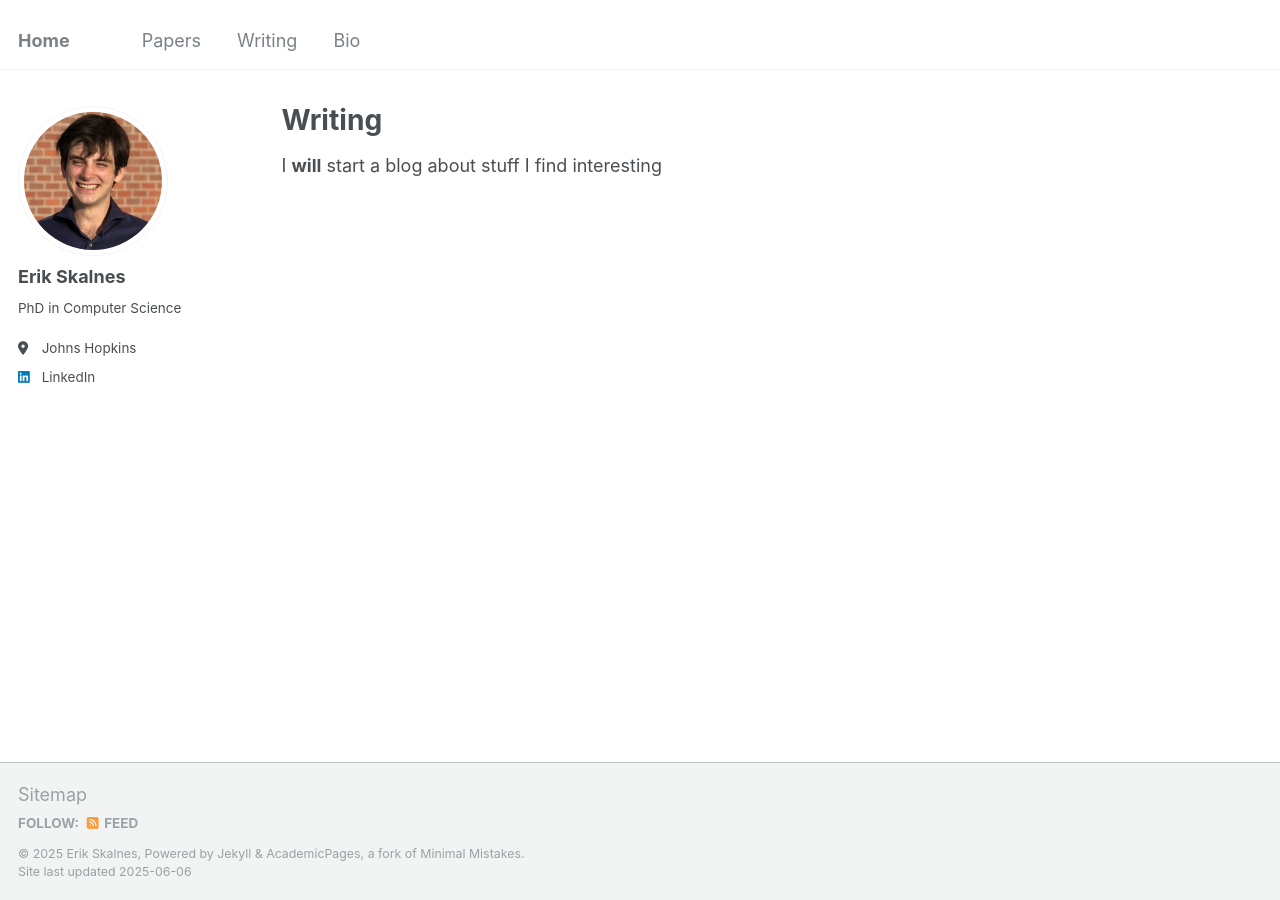
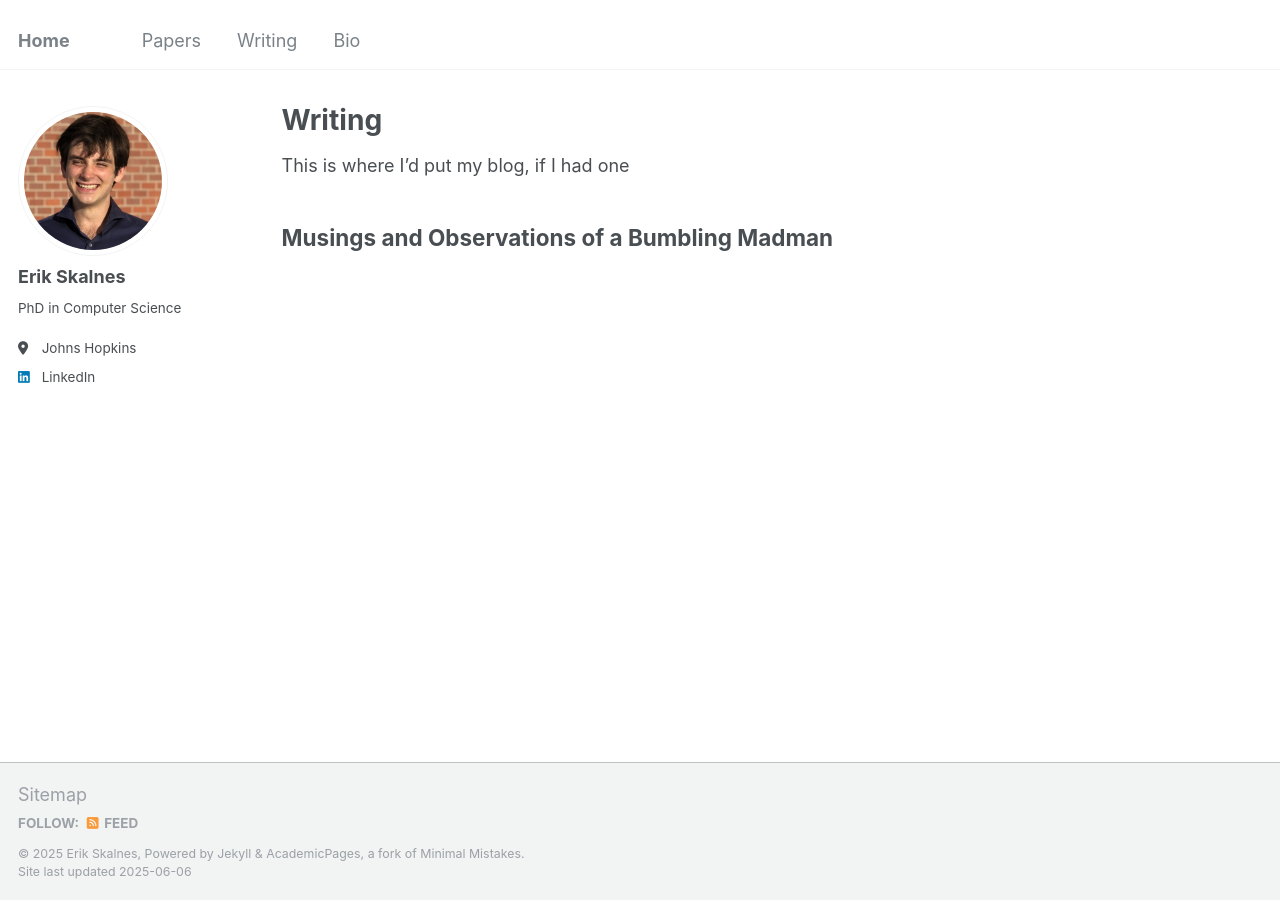
Before and after one commit to skalnes/skalnes.github.io, a Jekyll site: the page built from _pages/writing.md, in a window 1280 px wide. Built offline with Jekyll 4.4.1, drawn with Linux system fonts in a browser that asks for light colours.

```diff
--- a/_pages/writing.md
+++ b/_pages/writing.md
@@ -9,4 +9,11 @@ redirect_from:
 
 {% include base_path %}
 
-I **will** start a blog about stuff I find interesting
+This is where I'd put my blog, if I had one
+
+
+## Musings and Observations of a Bumbling Madman
+
+{% for post in site.posts limit:10 %}
+  * [{{ post.title }}]({{ post.url }}) - {{ post.date | date: "%B %d, %Y" }}
+{% endfor %}
```
Also changed, not shown: _pages/papers.md (+1 -1 lines).
